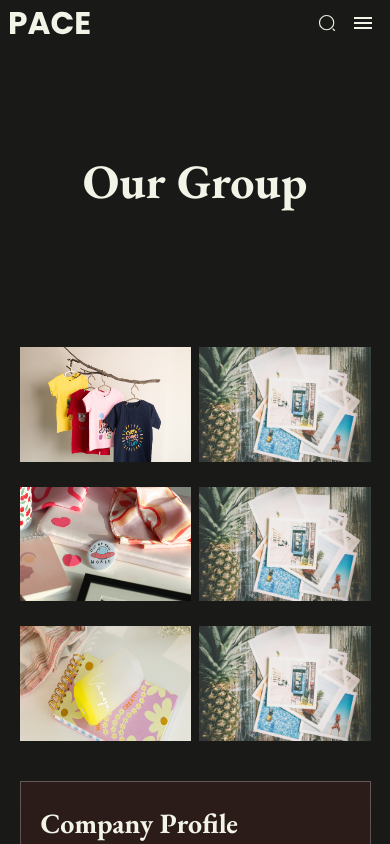
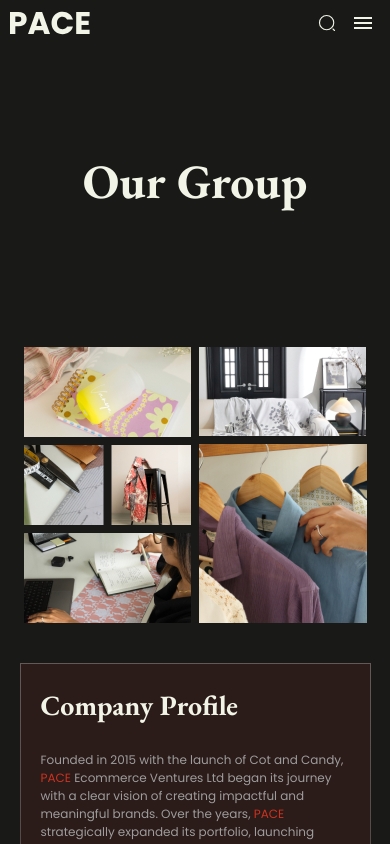
Before and after one commit to TarunRajpurohit123/pace-bussiness-website, a Next.js app in the folder pace-website/: page /about in a window 390 px wide. Shown: the top 844 px of the page. Built offline with nearby package versions, Linux system fonts and the light colour scheme.

Commit message:
compnany section responsive done

```diff
--- a/pace-website/src/app/globals.css
+++ b/pace-website/src/app/globals.css
@@ -2144,4 +2144,15 @@ option:hover {
   .acp_r1_i1_margin {
     margin-top: 0 !important;
   }
-}
+  .acp__left {
+    display: none;
+  }
+  .acp__left--mobile {
+    display: block;
+  }
+}
+@media (min-width: 1000px) {
+  .acp__left--mobile {
+    display: none;
+  }
+}
--- a/pace-website/src/app/tablet-and-tablet.css
+++ b/pace-website/src/app/tablet-and-tablet.css
@@ -196,7 +196,7 @@
         width: 100%;
         margin-top: 2.5rem;
       } */
-  .acp__left_row {
+  /* .acp__left_row {
     flex-direction: row;
     height: auto;
     margin-top: 0;
@@ -205,7 +205,7 @@
     border-radius: 1.6rem;
     width: 49%;
     margin-top: 2.5rem;
-  }
+  } */
   .acp__right {
     /* width: 90%; */
     height: auto;
--- a/pace-website/src/components/components/CompanyProfile.jsx
+++ b/pace-website/src/components/components/CompanyProfile.jsx
@@ -22,14 +22,14 @@ const CompanyProfile = () => {
             className="acp_r1_i2 acp_desktop_image"
             alt="image"
           />
-          <Image
+          {/* <Image
             src={"/r1i1.jpeg"}
             width="415"
             height="228"
             className="acp_r1_i2 acp_mobile_image"
             alt="image"
             style={{ marginTop: 0 }}
-          />
+          /> */}
         </div>
         {/* row 1 end */}
         {/* row 2 start*/}
@@ -48,13 +48,13 @@ const CompanyProfile = () => {
             className="acp_r2_i2 "
             alt="image"
           />
-          <Image
+          {/* <Image
             src={"/r1i1.jpeg"}
             width="415"
             height="228"
             className="acp_r1_i2 acp_mobile_image"
             alt="image"
-          />
+          /> */}
         </div>
         {/* row 2 end */}
         {/* row 3 start*/}
@@ -73,15 +73,23 @@ const CompanyProfile = () => {
             className="acp_r1_i2 acp_desktop_image"
             alt="image"
           />
-          <Image
+          {/* <Image
             src={"/r1i1.jpeg"}
             width="415"
             height="228"
             className="acp_r1_i2 acp_mobile_image"
             alt="image"
-          />
+          /> */}
         </div>
         {/* row 3 end */}
+      </div>
+      <div className="acp__left--mobile">
+        <Image
+          src="/main/group/company-mobile.png"
+          width={343}
+          height={276}
+          alt="company--mobile--image"
+        />
       </div>
       <div className="acp__right">
         {/* <Badge>About our organization</Badge> */}
```
Also changed, not shown: pace-website/public/main/group/company-mobile.png (added).
